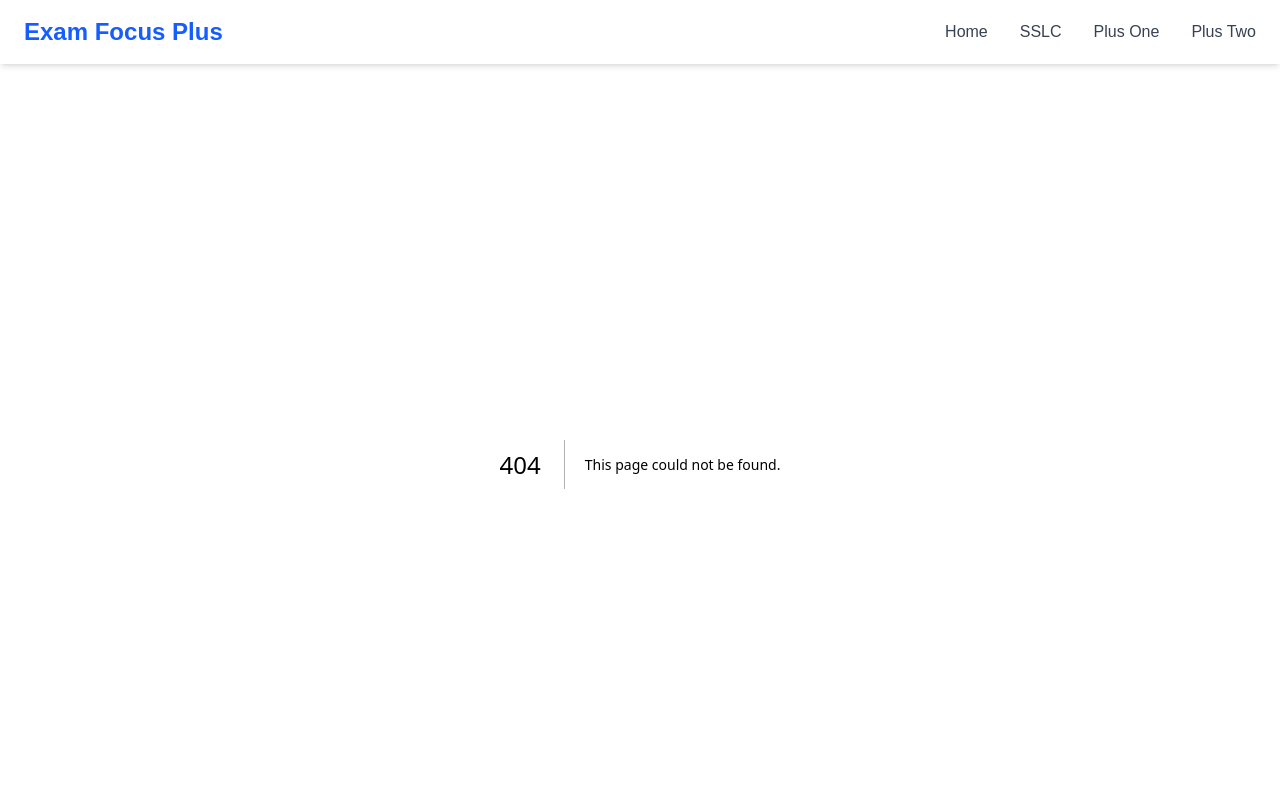
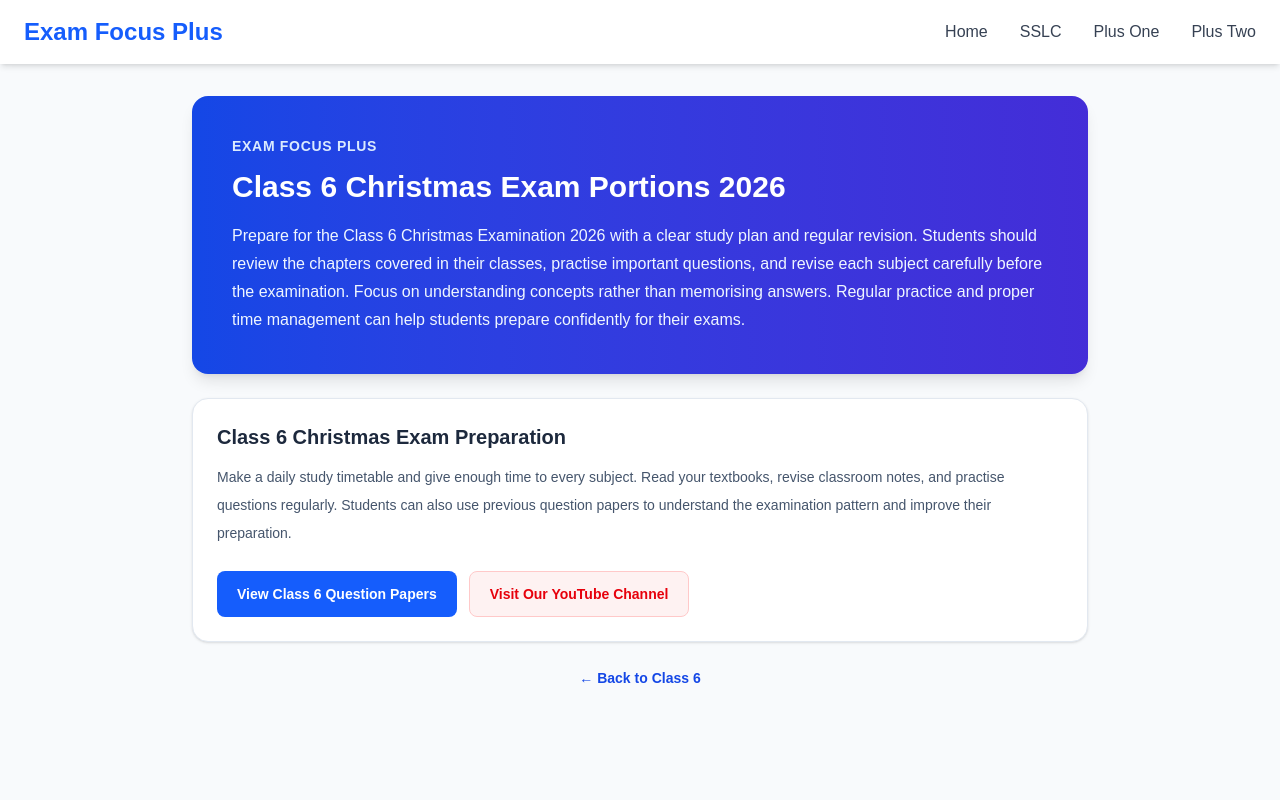
Before and after one commit to examfocusplus/exam-focus-plus, a Next.js app: page /class-6-portions-26 in a window 1280 px wide. Before the commit this address had no page. Shown: the top 800 px of the page. Built offline with nearby package versions, Linux system fonts and the light colour scheme.

Commit message:
Create Class 6 Christmas portions page

```diff
--- /dev/null
+++ b/app/class-6-portions-26/page.tsx
@@ -0,0 +1,100 @@
+import type { Metadata } from "next";
+import Link from "next/link";
+
+export const metadata: Metadata = {
+  title: "Class 6 Christmas Exam Portions 2026 | Exam Focus Plus",
+  description:
+    "Check Class 6 Christmas Exam Portions 2026. Get useful exam preparation information and access Class 6 Christmas exam question papers through Exam Focus Plus.",
+  keywords: [
+    "Class 6 Christmas Exam Portions 2026",
+    "Class 6 Christmas Exam Question Paper 2026",
+    "Class 6 Christmas Exam Question Paper 2025",
+    "Class 6 portions Kerala",
+    "Class 6 Christmas Exam",
+    "Class 6 exam preparation",
+    "Class 6 question papers",
+    "Kerala syllabus Class 6",
+    "Exam Focus Plus",
+  ],
+  alternates: {
+    canonical: "https://examfocusplus.in/class-6-portions-26",
+  },
+  openGraph: {
+    title: "Class 6 Christmas Exam Portions 2026",
+    description:
+      "Class 6 Christmas exam portions and preparation information for Kerala syllabus students.",
+    url: "https://examfocusplus.in/class-6-portions-26",
+    type: "website",
+  },
+};
+
+export default function Class6PortionsPage() {
+  return (
+    <main className="min-h-screen bg-slate-50 px-4 py-8">
+      <div className="mx-auto max-w-4xl space-y-6">
+
+        <section className="rounded-2xl bg-gradient-to-r from-blue-700 to-indigo-700 p-6 text-white shadow-lg sm:p-10">
+          <p className="mb-3 text-sm font-semibold uppercase tracking-wider text-blue-100">
+            Exam Focus Plus
+          </p>
+
+          <h1 className="text-2xl font-bold leading-tight sm:text-3xl">
+            Class 6 Christmas Exam Portions 2026
+          </h1>
+
+          <p className="mt-4 text-sm leading-7 text-blue-50 sm:text-base">
+            Prepare for the Class 6 Christmas Examination 2026 with a clear
+            study plan and regular revision. Students should review the
+            chapters covered in their classes, practise important questions,
+            and revise each subject carefully before the examination.
+            Focus on understanding concepts rather than memorising answers.
+            Regular practice and proper time management can help students
+            prepare confidently for their exams.
+          </p>
+        </section>
+
+        <section className="rounded-2xl border border-slate-200 bg-white p-6 shadow-sm">
+          <h2 className="text-xl font-bold text-slate-800">
+            Class 6 Christmas Exam Preparation
+          </h2>
+
+          <p className="mt-3 text-sm leading-7 text-slate-600">
+            Make a daily study timetable and give enough time to every
+            subject. Read your textbooks, revise classroom notes, and
+            practise questions regularly. Students can also use previous
+            question papers to understand the examination pattern and
+            improve their preparation.
+          </p>
+
+          <div className="mt-6 flex flex-col gap-3 sm:flex-row">
+            <Link
+              href="/class-6-previous-year-questions-26"
+              className="inline-flex items-center justify-center rounded-lg bg-blue-600 px-5 py-3 text-sm font-semibold text-white transition hover:bg-blue-700"
+            >
+              View Class 6 Question Papers
+            </Link>
+
+            <a
+              href="https://www.youtube.com/@examfocusplus-hg7hb"
+              target="_blank"
+              rel="noopener noreferrer"
+              className="inline-flex items-center justify-center rounded-lg border border-red-200 bg-red-50 px-5 py-3 text-sm font-semibold text-red-600 transition hover:bg-red-100"
+            >
+              Visit Our YouTube Channel
+            </a>
+          </div>
+        </section>
+
+        <div className="text-center">
+          <Link
+            href="/class-6"
+            className="text-sm font-semibold text-blue-700 hover:underline"
+          >
+            ← Back to Class 6
+          </Link>
+        </div>
+
+      </div>
+    </main>
+  );
+}
```
